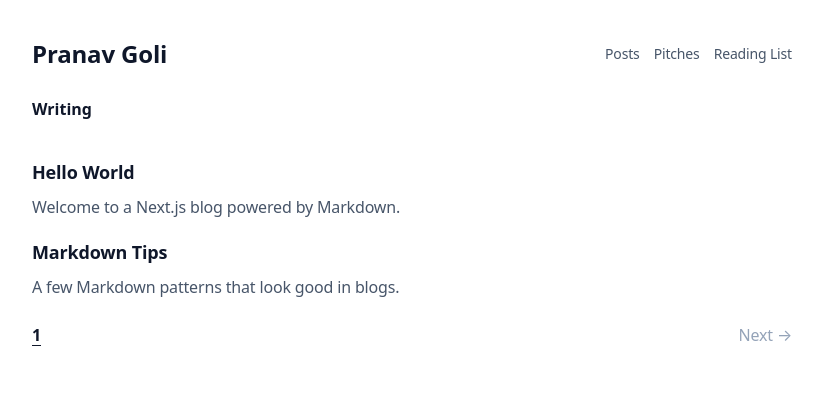
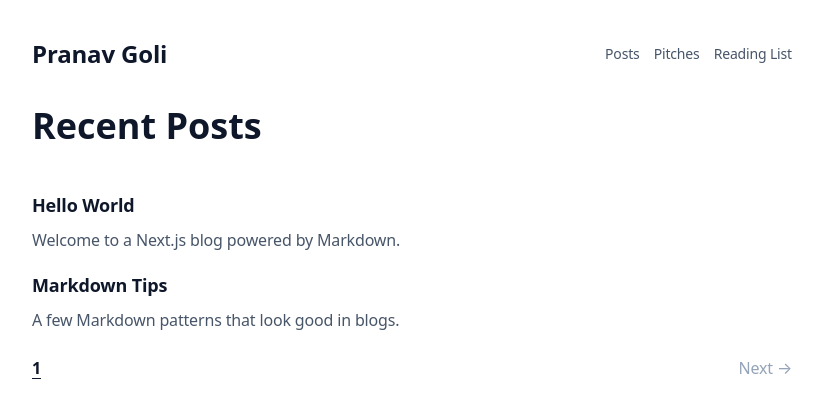
Before and after one commit to pranavgoli9/my-blog, a Next.js app: page /posts in a window 1280 px wide. Shown: the top 418 px of the page, without its empty margins (228-1051 px from the left). Built offline with nearby package versions, Linux system fonts and the light colour scheme.

Commit message:
Update page.tsx

```diff
--- a/src/app/posts/page.tsx
+++ b/src/app/posts/page.tsx
@@ -9,8 +9,8 @@
 
   return (
     <>
-      <header className="listHeader">
-        <h1>Writing</h1>
+      <header className="listHeader readingPageHeader">
+        <h1>Recent Posts</h1>
       </header>
 
       <ul className="list">
```
